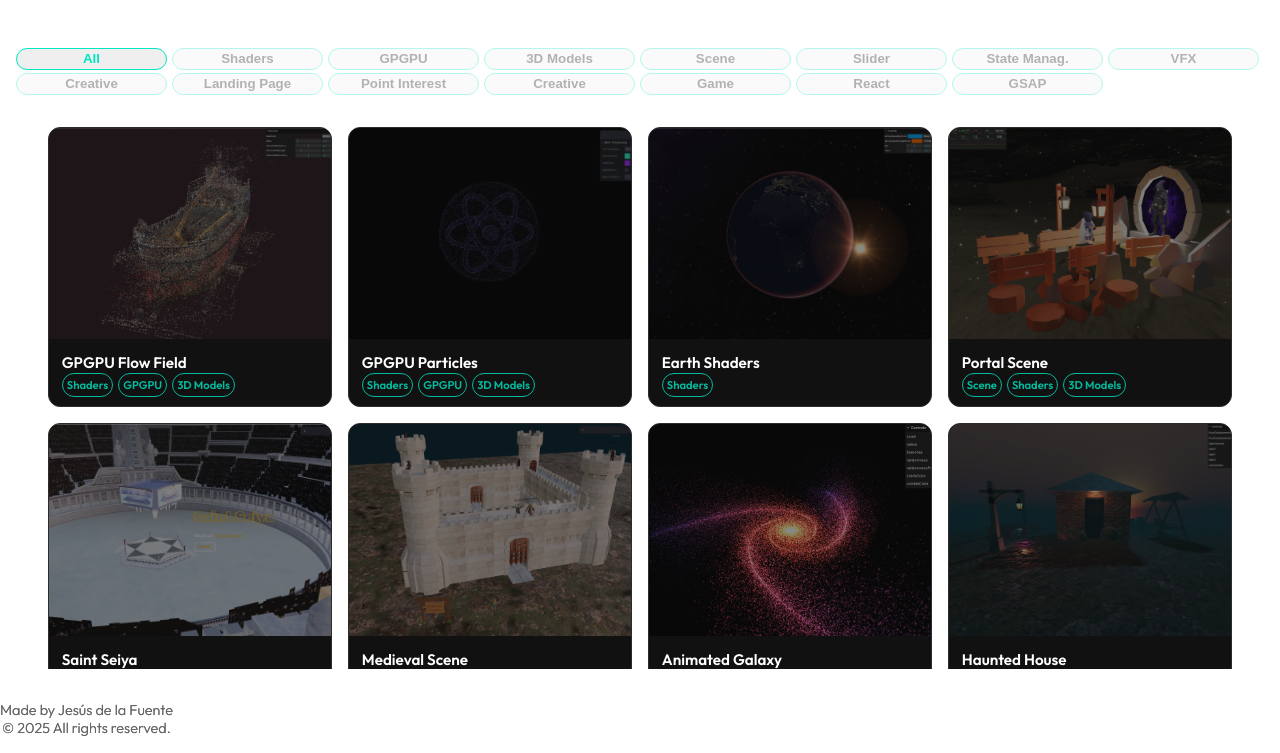
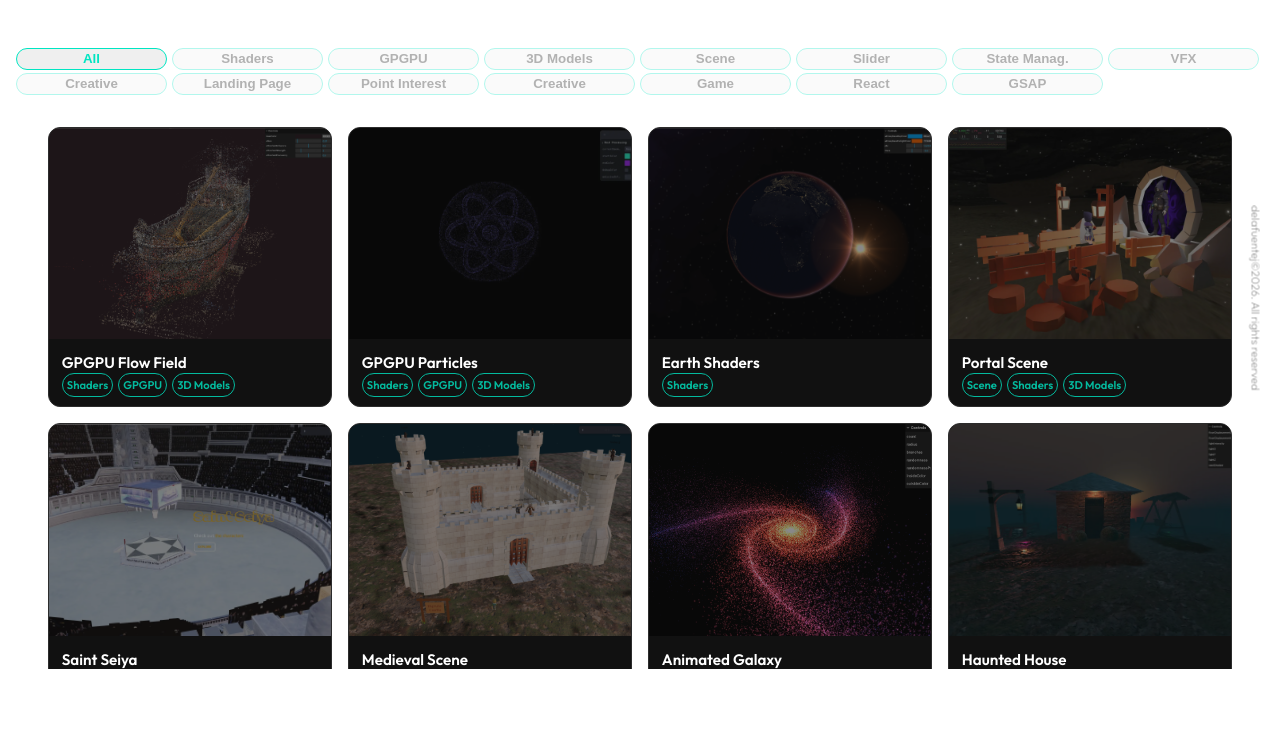
Before and after one commit to delafuentej/3d-projects, a website built with Vite: page index.html in a window 1280 px wide. Shown: the part 127-880 px from the top of the page. After the commit the page ends 800 px from the top, so only its background shows below. Built offline with nearby package versions, Linux system fonts and the light colour scheme.

Commit message:
footer vertical margin right

```diff
--- a/index.html
+++ b/index.html
@@ -104,7 +104,7 @@
     <script type="module" src="/src/main.js"></script>
   </body>
   <footer>
-    <p>Made by Jesús de la Fuente</p>
-    <p>&copy; 2025 All rights reserved.</p>
+    <!-- <p>Made by Jesús de la Fuente</p> -->
+    <!-- <p>&copy; 2025 All rights reserved.</p> -->
   </footer>
 </html>
--- a/src/main.js
+++ b/src/main.js
@@ -2,6 +2,8 @@ import projects from "./data.js";
 import gsap from "gsap";
 
 const app = document.querySelector("#app");
+
+const year = new Date().getFullYear();
 
 const allTags = [
   ...new Set(projects.flatMap((p) => (p.tags ? p.tags.split(" · ") : []))),
@@ -24,8 +26,7 @@ app.innerHTML = `
   </main>
 
   <footer>
-    <p>Made by Jesús de la Fuente</p>
-    <p>&copy; 2025 All rights reserved.</p>
+    <p>delafuentej&copy;<span>${year}.</span> All rights reserved</p>
   </footer>
 `;
 
--- a/src/style.css
+++ b/src/style.css
@@ -105,11 +105,13 @@ h1 {
 
 /* Footer */
 footer {
-  text-align: center;
-  padding: 2rem 0 1rem;
-  font-size: 0.9rem;
-  color: #666;
   position: absolute;
+  transform: rotate(90deg);
+  top: 50%;
+  right: -70px;
+  padding: 1.25rem 0 1rem;
+  font-size: 0.7rem;
+  color: #9d9d9d;
 }
 
 /* ===========================
```
